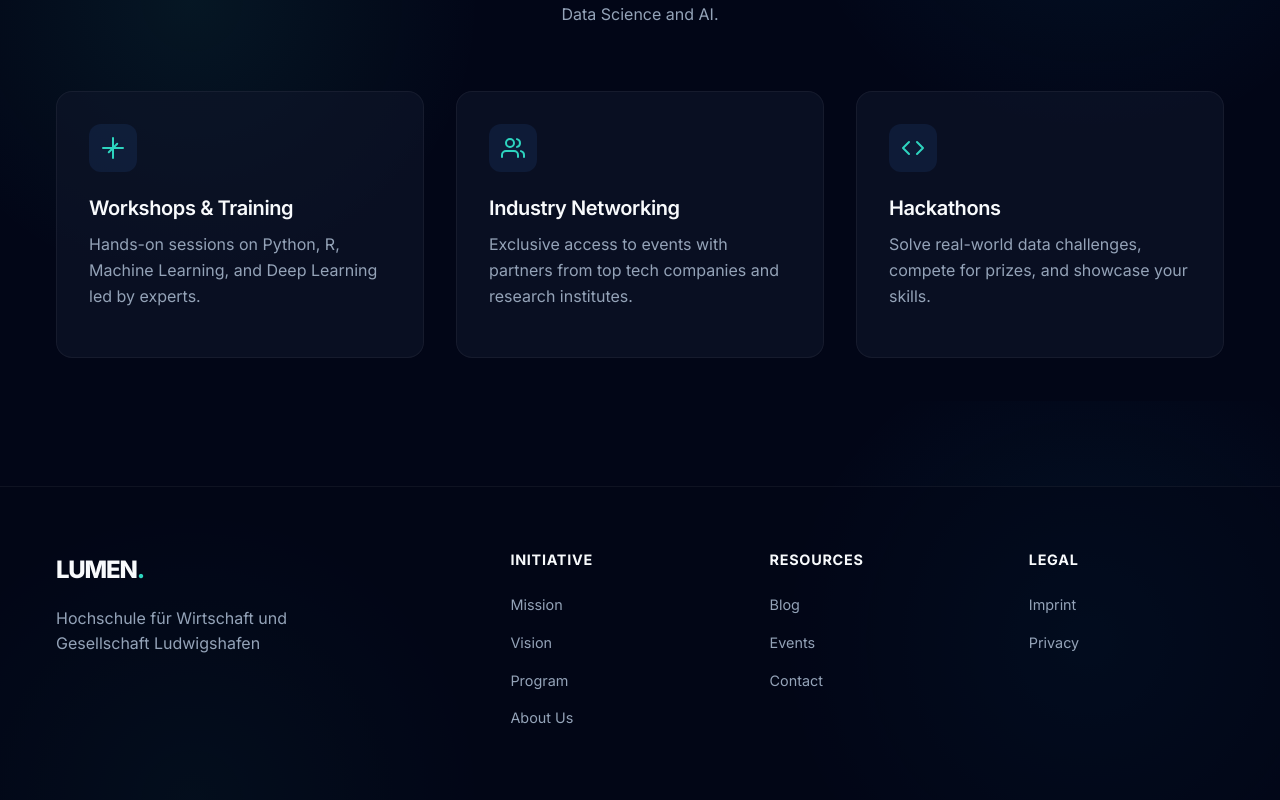
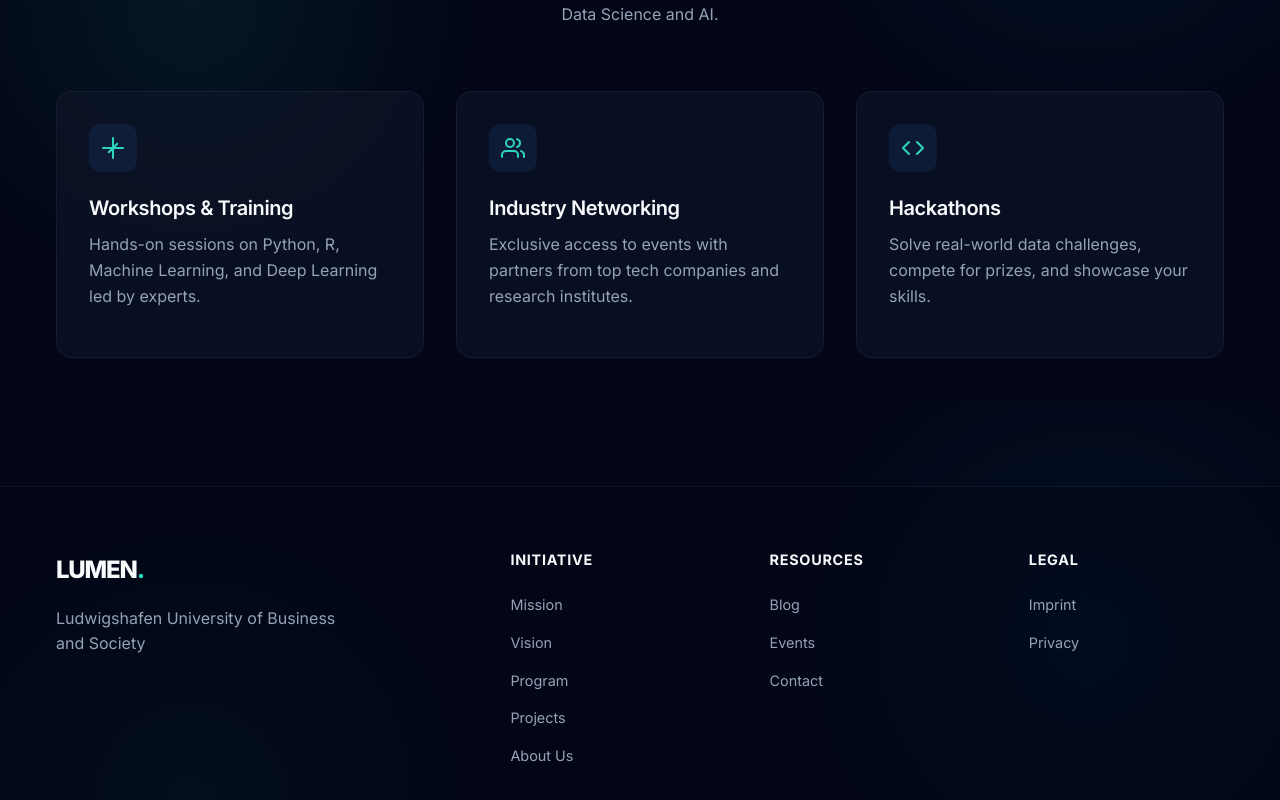
Before and after one commit to leonleidner/LUMEN, a Next.js app: page / in a window 1280 px wide. Shown: the part 1199-1999 px from the top of the page. Built offline with nearby package versions, Linux system fonts and the light colour scheme.

Commit message:
fix: footer

```diff
--- a/src/components/Footer.js
+++ b/src/components/Footer.js
@@ -9,7 +9,7 @@ export default function Footer() {
                         <Link href="/" className="logo">
                             LUMEN<span style={{ color: 'var(--color-primary)' }}>.</span>
                         </Link>
-                        <p>Hochschule für Wirtschaft und Gesellschaft Ludwigshafen</p>
+                        <p>Ludwigshafen University of Business and Society</p>
                     </div>
                     <div className="footer-col">
                         <h4>Initiative</h4>
@@ -17,6 +17,7 @@ export default function Footer() {
                             <li><Link href="/mission">Mission</Link></li>
                             <li><Link href="/vision">Vision</Link></li>
                             <li><Link href="/program">Program</Link></li>
+                            <li><Link href="/projects">Projects</Link></li>
                             <li><Link href="/about">About Us</Link></li>
                         </ul>
                     </div>
```
